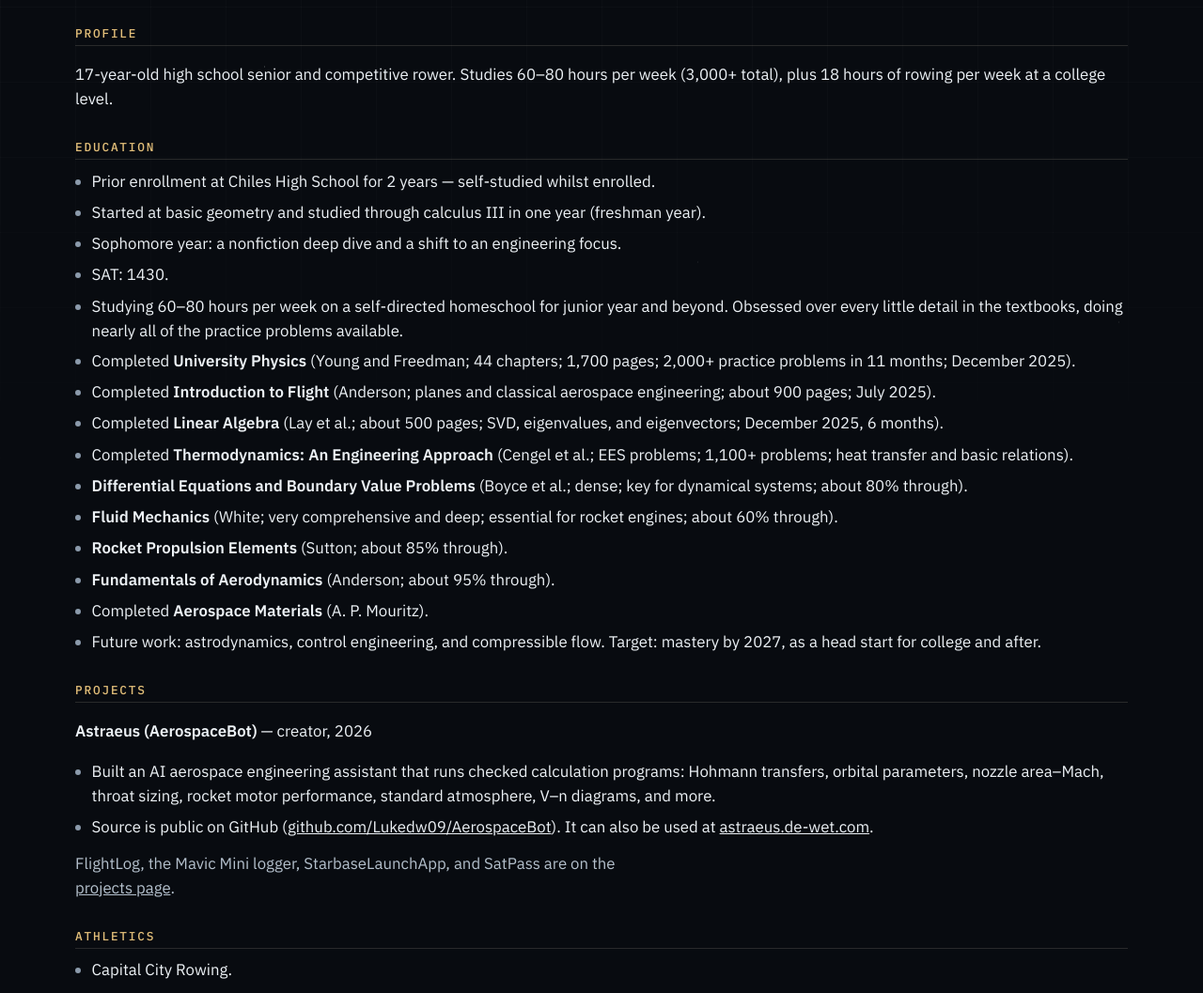
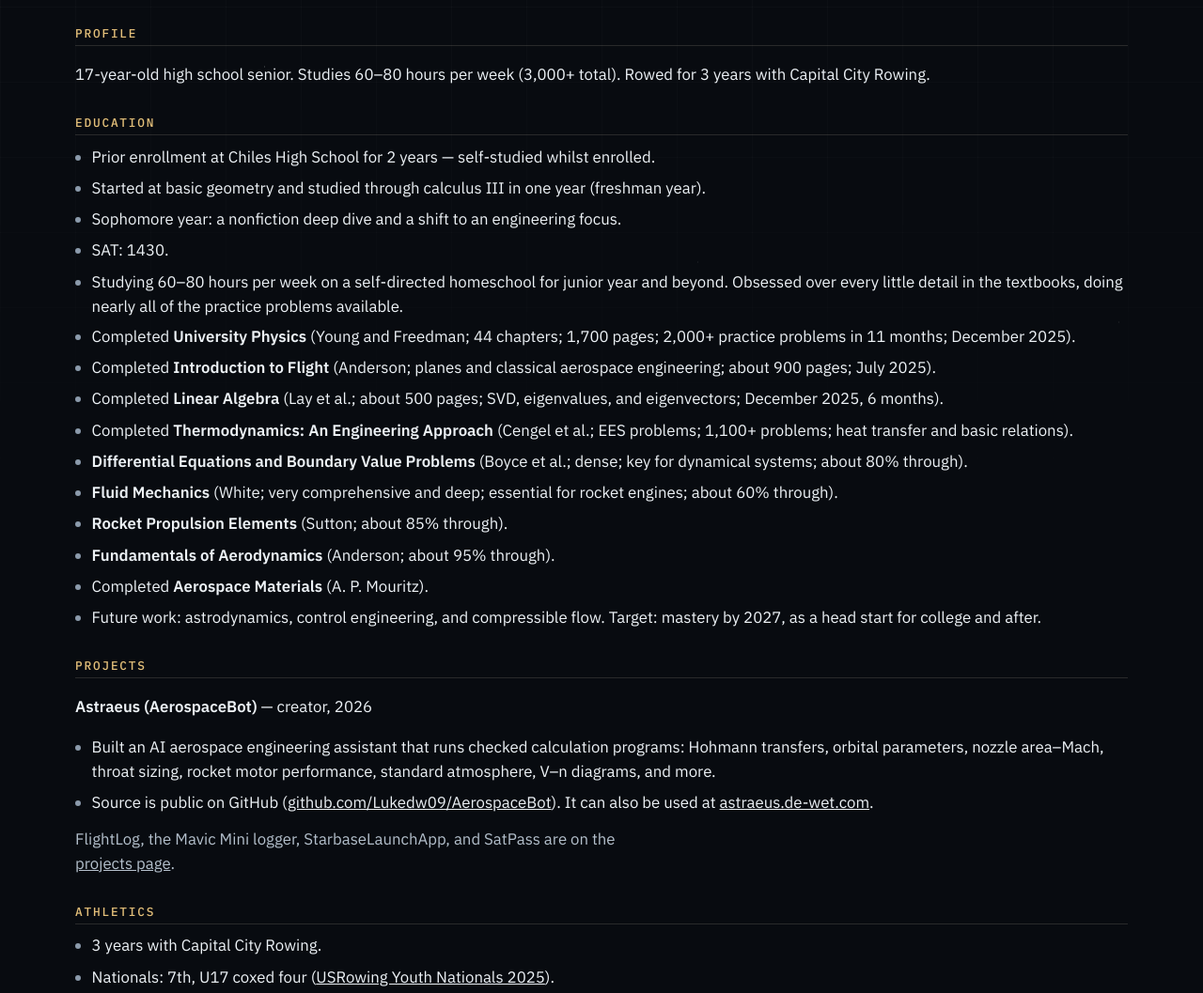
Before and after one commit to Lukedw09/lukedw09.com, a plain HTML site: page resume/index.html in a window 1280 px wide. Shown: the part 233-1290 px from the top of the page at 94% size. Drawn offline with Linux system fonts and the light colour scheme.

Commit message:
Put rowing in the past tense.
Luke rowed for 3 years with Capital City Rowing and has stopped. Keep the 2025 Youth Nationals result and erg records as past achievements on the about page, resume page, and resume PDF.

Co-authored-by: Luke de Wet <Lukedw09@users.noreply.github.com>

```diff
--- a/resume/index.html
+++ b/resume/index.html
@@ -4,7 +4,7 @@
   <meta charset="utf-8">
   <meta name="viewport" content="width=device-width, initial-scale=1">
   <title>Resume · Luke de Wet</title>
-  <meta name="description" content="Resume of Luke de Wet, Tallahassee. Study, textbooks, Astraeus, and Capital City Rowing.">
+  <meta name="description" content="Resume of Luke de Wet, Tallahassee. Study, textbooks, Astraeus, and 3 years with Capital City Rowing.">
   <link rel="icon" href="/favicon.svg" type="image/svg+xml">
   <link rel="stylesheet" href="/css/site.css">
 </head>
@@ -34,7 +34,7 @@
 
       <section class="resume-block" aria-labelledby="profile-heading">
         <h2 id="profile-heading">Profile</h2>
-        <p>17-year-old high school senior and competitive rower. Studies 60–80 hours per week (3,000+ total), plus 18 hours of rowing per week at a college level.</p>
+        <p>17-year-old high school senior. Studies 60–80 hours per week (3,000+ total). Rowed for 3 years with Capital City Rowing.</p>
       </section>
 
       <section class="resume-block" aria-labelledby="education-heading">
@@ -73,7 +73,7 @@
       <section class="resume-block" aria-labelledby="athletics-heading">
         <h2 id="athletics-heading">Athletics</h2>
         <ul>
-          <li>Capital City Rowing.</li>
+          <li>3 years with Capital City Rowing.</li>
           <li>Nationals: 7th, U17 coxed four (<a href="https://www.regattacentral.com/regatta/results2/eventResults.jsp?job_id=9400&amp;event_id=26">USRowing Youth Nationals 2025</a>).</li>
           <li>Erg personal records: 6:43.6 (2K), 18:12.1 (5K).</li>
         </ul>
```
Also changed, not shown: about/index.html (+3 -3 lines), 1 other file.
